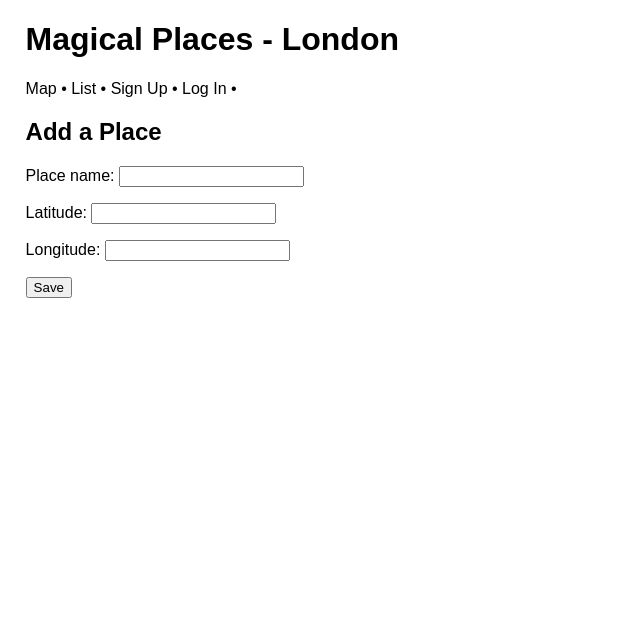
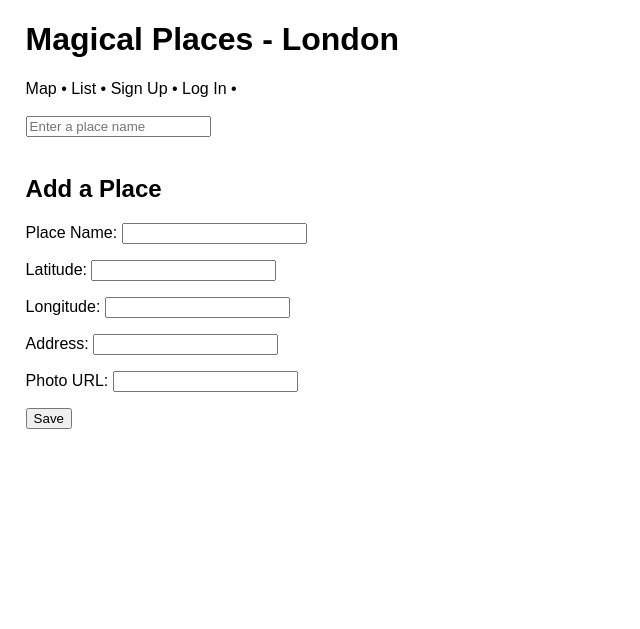
Before and after one commit to timgoalen/magical-places-london, a Django app: page /place/add/ in a window 1280 px wide. Shown: the top 629 px of the page, without its empty margins (0-640 px from the left). Run offline with Django 3.2, Linux system fonts and the light colour scheme; some libraries are stand-ins or nearby versions.

Commit message:
Add Google Places api autocomplete and photos

```diff
--- a/magical_places_london/settings.py
+++ b/magical_places_london/settings.py
@@ -36,6 +36,7 @@ DEBUG = True
 ALLOWED_HOSTS = [
     "8000-timgoalen-magicalplaces-xikc2aho5al.ws-eu104.gitpod.io",
     "8000-timgoalen-magicalplaces-w9g3ekltz8x.ws-eu104.gitpod.io",
+    "8000-timgoalen-magicalplaces-xikc2aho5al.ws-eu105.gitpod.io",
     "magical-places-london-7d2df0d61638.herokuapp.com",
 ]
 
--- a/places_app/forms.py
+++ b/places_app/forms.py
@@ -1,8 +1,33 @@
 from django import forms
-from .models import Comment
+from .models import Place, Comment
 
 
-# class PlaceCreateForm(forms.ModelForm)
+class AddPlaceForm(forms.ModelForm):
+    place_name = forms.CharField(
+        # Add HTML element ID values
+        widget=forms.TextInput(attrs={"id": "name-field"}),
+        label="Place Name",
+    )
+    latitude = forms.FloatField(
+        widget=forms.TextInput(attrs={"id": "latitude-field"}),
+        label="Latitude",
+    )
+    longitude = forms.FloatField(
+        widget=forms.TextInput(attrs={"id": "longitude-field"}),
+        label="Longitude",
+    )
+    address = forms.CharField(
+        widget=forms.TextInput(attrs={"id": "address-field"}),
+        label="Address",
+    )
+    photo_url = forms.URLField(
+        widget=forms.TextInput(attrs={"id": "photoUrl-field"}),
+        label="Photo URL",
+    )
+
+    class Meta:
+        model = Place
+        fields = ["place_name", "latitude", "longitude", "address", "photo_url"]
 
 
 class CommentForm(forms.ModelForm):
--- a/places_app/models.py
+++ b/places_app/models.py
@@ -11,6 +11,8 @@ class Place(models.Model):
     place_name = models.CharField(max_length=100, unique=True)
     latitude = models.FloatField()
     longitude = models.FloatField()
+    address = models.TextField()
+    photo_url = models.TextField()
     contributer = models.ForeignKey(
         User, on_delete=models.CASCADE, related_name="places", default=1
     )
--- a/places_app/views.py
+++ b/places_app/views.py
@@ -13,7 +13,7 @@ from django.shortcuts import (
 )  # need reverse?
 from .models import Place, Comment, Favourite
 from django.conf import settings
-from .forms import CommentForm
+from .forms import AddPlaceForm, CommentForm
 from django.utils import timezone
 from django.http import HttpResponseRedirect
 
@@ -26,7 +26,9 @@ def home_page_view(request):
         # Return a list of dictionaries for each row in the database,
         # (specifying the 3 values hides the Primary Key number) [not done at the moment]
         "places_list_of_dicts": list(
-            Place.objects.values("id", "place_name", "latitude", "longitude")
+            Place.objects.values(
+                "id", "place_name", "latitude", "longitude", "address", "photo_url"
+            )
         ),
         "api_key": settings.GOOGLE_MAPS_API_KEY,
     }
@@ -63,7 +65,7 @@ def place_list_view(request):
         "places": places,
         "sort_selection": sort_by,
         "user_favourites": user_favourites,
-        "favourites": favourites
+        "favourites": favourites,
     }
 
     return render(request, "list_view.html", context)
@@ -118,16 +120,20 @@ def place_detail_view(request, pk):
 class PlaceCreateView(CreateView):
     model = Place
     template_name = "place_add.html"
-    fields = [
-        "place_name",
-        "latitude",
-        "longitude",
-    ]
+    form_class = AddPlaceForm
 
     # Assign logged-in user to 'contributer'
     def form_valid(self, form):
         form.instance.contributer = self.request.user
         return super().form_valid(form)
+
+    # Override get_context_data
+    def get_context_data(self, **kwargs):
+        context = super().get_context_data(**kwargs)
+        # Add additional context data for Google Places autocomplete
+        context["api_key"] = settings.GOOGLE_MAPS_API_KEY
+
+        return context
 
 
 class PlaceUpdateView(UpdateView):
--- /dev/null
+++ b/static/js/place-add-form.js
@@ -0,0 +1,70 @@
+const searchInput = document.getElementById("search-input");
+
+const photoField = document.getElementById("photo");
+
+const nameField = document.getElementById("name-field");
+const latitudeField = document.getElementById("latitude-field");
+const longitudeField = document.getElementById("longitude-field");
+const addressField = document.getElementById("address-field");
+const photoUrlField = document.getElementById("photoUrl-field");
+
+function initAutocomplete() {
+
+    const LONDON_BOUNDS = {
+        north: 51.709761,
+        south: 51.300915,
+        west: -0.516783,
+        east: 0.270798,
+    };
+
+    const options = {
+        bounds: LONDON_BOUNDS,
+        componentRestrictions: {
+            country: ["uk"]
+        },
+        fields: ["formatted_address", "geometry", "name", "photos"],
+        strictBounds: true,
+        // types: ??
+    };
+
+    const autocomplete = new google.maps.places.Autocomplete(searchInput, options);
+
+    // note, "addListener" rather than "addEventListener":
+    autocomplete.addListener("place_changed", () => {
+        const place = autocomplete.getPlace();
+        const coordinates = place.geometry.location;
+        const latitude = coordinates.lat();
+        const longitude = coordinates.lng();
+
+        nameField.value = place.name;
+        latitudeField.value = latitude;
+        longitudeField.value = longitude;
+        addressField.value = place.formatted_address;
+
+        // const photosArray = place.photos;
+        // console.log(photosArray[0]);
+        // console.log(photosArray[0].getUrl);
+
+        if (place.photos && place.photos.length > 0) {
+            // Access the first photo in the array
+            const firstPhoto = place.photos[0];
+
+            // Get the URL of the photo with a maximum width of 400 pixels
+            const photoUrl = firstPhoto.getUrl({ maxHeight: 200 });
+
+            // Set the src attribute of an img element to display the photo
+            const imgElement = document.getElementById("photo");
+            imgElement.src = photoUrl;
+
+            // Set alt title
+            imgElement.alt = place.name + " Photo";
+
+            photoUrlField.value = photoUrl
+
+            // TODO could also set a backup image if there aren't any from google
+        }
+    })
+}
+
+// or DOM on load??..
+window.onload = initAutocomplete;
--- a/templates/home.html
+++ b/templates/home.html
@@ -19,7 +19,7 @@
 
 <!-- prettier-ignore **FIND WAY TO DO THIS WITH FORMATTER-->
 <script>
-    let GOOGLE_MAPS_API_KEY = "{{ api_key }}";
+    const GOOGLE_MAPS_API_KEY = "{{ api_key }}";
 </script>
 
 <script>(g=>{var h,a,k,p="The Google Maps JavaScript API",c="google",l="importLibrary",q="__ib__",m=document,b=window;b=b[c]||(b[c]={});var d=b.maps||(b.maps={}),r=new Set,e=new URLSearchParams,u=()=>h||(h=new Promise(async(f,n)=>{await (a=m.createElement("script"));e.set("libraries",[...r]+"");for(k in g)e.set(k.replace(/[A-Z]/g,t=>"_"+t[0].toLowerCase()),g[k]);e.set("callback",c+".maps."+q);a.src=`https://maps.${c}apis.com/maps/api/js?`+e;d[q]=f;a.onerror=()=>h=n(Error(p+" could not load."));a.nonce=m.querySelector("script[nonce]")?.nonce||"";m.head.append(a)}));d[l]?console.warn(p+" only loads once. Ignoring:",g):d[l]=(f,...n)=>r.add(f)&&u().then(()=>d[l](f,...n))})
--- a/templates/list_view.html
+++ b/templates/list_view.html
@@ -17,6 +17,7 @@
             <h2><a href="{% url 'place_detail' favourite_place.pk %}">{{ favourite_place.place_name }}</a></h2>
             <p>latitude: {{ favourite_place.latitude }}</p>
             <p>longitude: {{ favourite_place.longitude }}</p>
+            <p>address: {{ favourite_place.address }}</p>
             <p>contributer: {{ favourite_place.contributer }}</p>
             <p>created on: {{ favourite_place.created_on }}</p>
             <p>updated on: {{ favourite_place.updated_on }}</p>
@@ -46,6 +47,8 @@
         <h2><a href="{% url 'place_detail' place.pk %}">{{ place.place_name }}</a></h2>
         <p>latitude: {{ place.latitude }}</p>
         <p>longitude: {{ place.longitude }}</p>
+        <p>address: {{ place.address }}</p>
+        <p>photo: {{ place.photo_url }}</p>
         <p>contributer: {{ place.contributer }}</p>
         <p>created on: {{ place.created_on }}</p>
         <p>updated on: {{ place.updated_on }}</p>
--- a/templates/place_add.html
+++ b/templates/place_add.html
@@ -1,10 +1,31 @@
 {% extends "base.html" %}
+{% load static  %}
+
+{% block head %}
+
+<script type="module" src="{% static 'js/place-add-form.js' %}"></script>
+
+{% endblock head %}
 
 {% block content %}
+
+<!-- TEST PLACES AUTOCOMPLETE -->
+<br>
+<input type="text" id="search-input" placeholder="Enter a place name">
+<br>
+<img src="" alt="" id="photo">
+
 <h2>Add a Place</h2>
+
+<!-- FORM -->
 
 <form action="" method="post">{% csrf_token %}
     {{ form.as_p }}
     <input type="submit" value="Save">
 </form>
+
+<script async
+    src="https://maps.googleapis.com/maps/api/js?key={{ api_key }}&libraries=places">
+</script>
+
 {% endblock content %}
--- a/templates/place_detail.html
+++ b/templates/place_detail.html
@@ -7,6 +7,7 @@
     <p>latitude: {{ place.latitude }}</p>
     <p>longitude: {{ place.longitude }}</p>
     <p>contributer: {{ place.contributer }}</p>
+    <p>photo url: {{ place.photo_url }}</p>
     <p>created on: {{ place.created_on|date:"d/m/y H:i" }}</p>
     <p>updated on: {{ place.updated_on|date:"d/m/y H:i" }}</p>
     <br>
```
Also changed, not shown: static/js/script.js (+16 -10 lines), places_app/migrations/0001_initial.py, places_app/migrations/0002_auto_20230925_1050.py (deleted), places_app/migrations/0002_place_longitude.py (added), places_app/migrations/0003_place_photo_url.py (added), places_app/migrations/0004_alter_place_photo_url.py (added).
